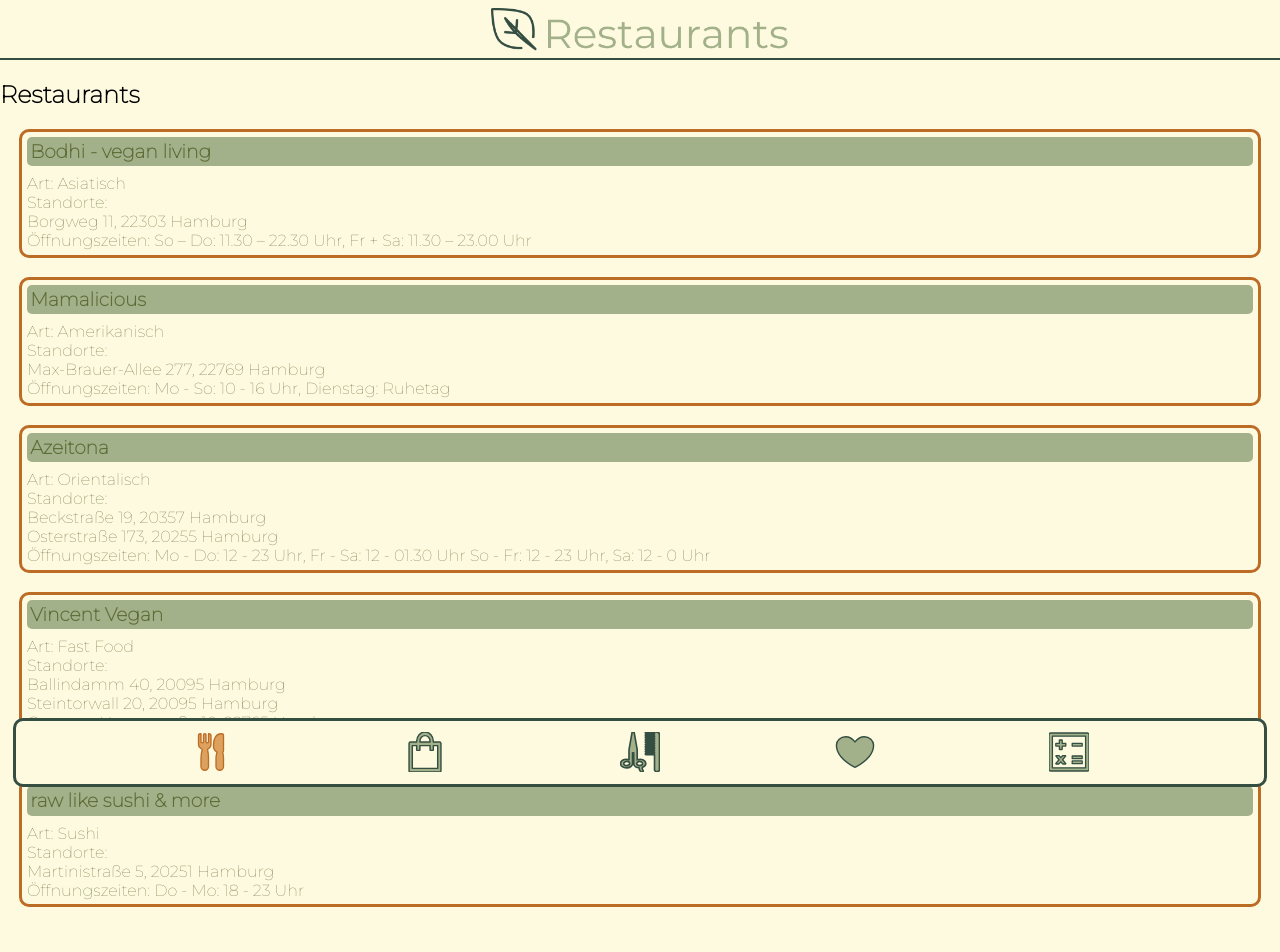
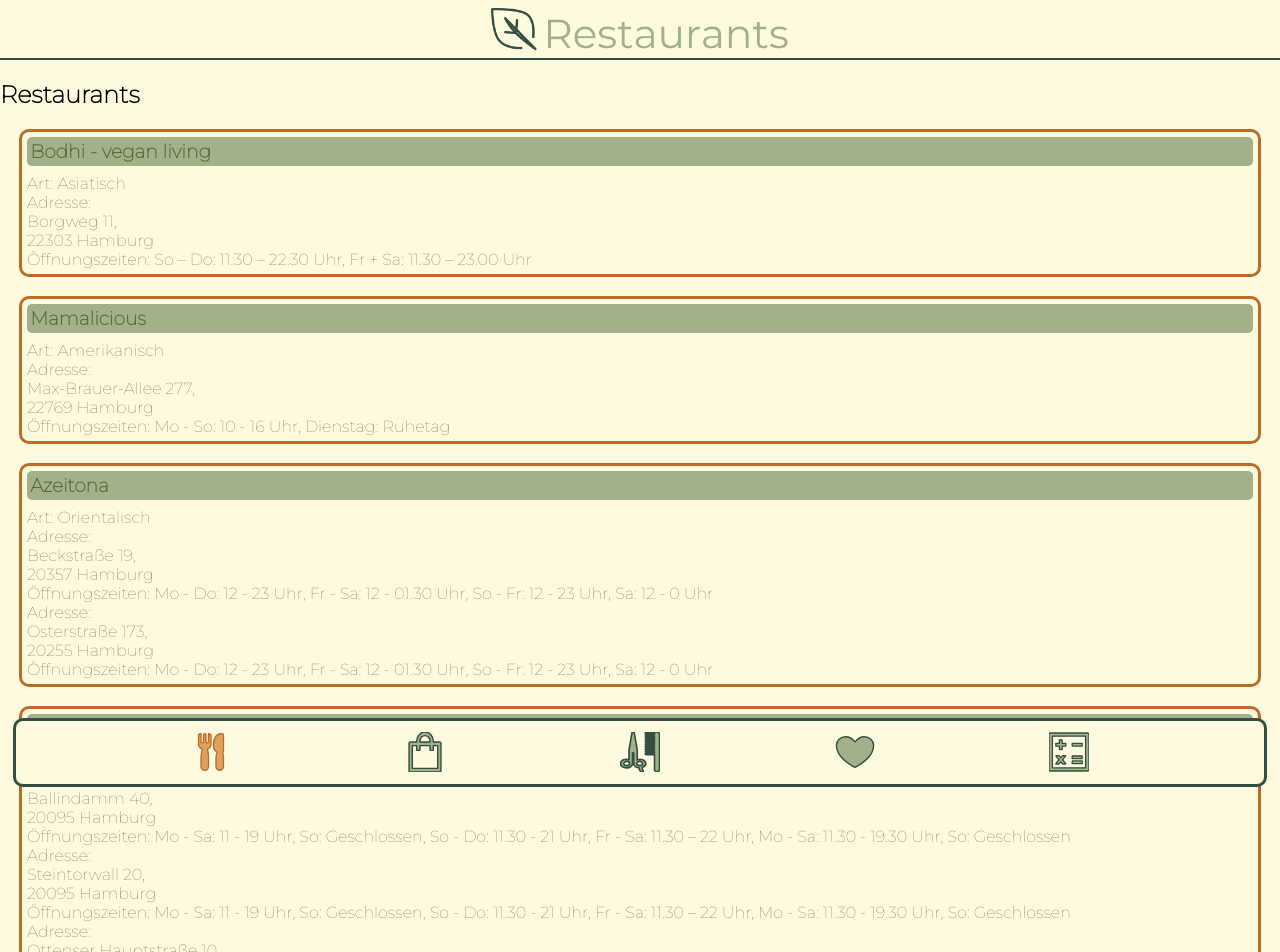
Before and after one commit to danielab93/capstone-project, a React (Vite) app: page /restaurants in a window 1280 px wide. Shown: the top 952 px of the page. Built offline with nearby package versions, Linux system fonts and the light colour scheme.

Commit message:
added hours to addresses

```diff
--- a/src/components/BasicCards.jsx
+++ b/src/components/InformationCards.jsx
@@ -1,22 +1,38 @@
 import styled from "styled-components";
 import { restaurants } from "../library/data";
 
-function BasicCards({ name, type, address, hours }) {
+function BasicCards({
+  name,
+  type,
+  address,
+  hours,
+  phone,
+  email,
+  website,
+  image,
+}) {
+  const separateHours = hours.map((singleHour) => {
+    return <>{singleHour}</>;
+  });
+
   const fullAddress = address.map((singleAddress) => {
     return (
       <>
-        {singleAddress.strasse} {singleAddress.hausnummer}
-        {", "}
-        {singleAddress.plz} {singleAddress.ort} <br />
+        <ul>
+          <li>
+            Adresse: <br />
+            {singleAddress.strasse} {singleAddress.hausnummer}
+            {", "}
+          </li>
+          <li>
+            {" "}
+            {singleAddress.plz} {singleAddress.ort}{" "}
+          </li>
+          <li>Öffnungszeiten: {separateHours}</li>
+        </ul>
       </>
     );
   });
-
-  /* const separateHours = hours.map((singleHour) => {
-    return <>{singleHour}</>;
-  });
-
-  console.log(separateHours); */
 
   return (
     <>
@@ -24,12 +40,8 @@ function BasicCards({ name, type, address, hours }) {
         <CardHeadline>{name}</CardHeadline>
         <ul>
           <li>Art: {type}</li>
-          <li>
-            Standorte: <br />
-            {fullAddress}
-          </li>
-          <li>Öffnungszeiten: {hours}</li>
         </ul>
+        <section>{fullAddress}</section>
       </CardContainer>
     </>
   );
--- a/src/library/data.js
+++ b/src/library/data.js
@@ -12,8 +12,8 @@ const restaurants = [
     adresse: [
       { strasse: "Borgweg", hausnummer: "11", plz: "22303", ort: "Hamburg" },
     ],
-    zeiten: "So – Do: 11.30 – 22.30 Uhr, Fr + Sa: 11.30 – 23.00 Uhr ",
-    telefon: "040 27880368",
+    zeiten: ["So – Do: 11.30 – 22.30 Uhr, Fr + Sa: 11.30 – 23.00 Uhr "],
+    telefon: ["040 27880368"],
     email: "service@bodhihamburg.de",
     website: "https://www.bodhihamburg.de/",
     image: bodhi,
@@ -30,8 +30,8 @@ const restaurants = [
         ort: "Hamburg",
       },
     ],
-    zeiten: "Mo - So: 10 - 16 Uhr, Dienstag: Ruhetag ",
-    telefon: "040 37026944",
+    zeiten: ["Mo - So: 10 - 16 Uhr, Dienstag: Ruhetag "],
+    telefon: ["040 37026944"],
     email: "mama@mamaknows.de",
     website: "https://mamaknows.de/",
     image: mamalicious,
@@ -50,10 +50,10 @@ const restaurants = [
       },
     ],
     zeiten: [
-      "Mo - Do: 12 - 23 Uhr, Fr - Sa: 12 - 01.30 Uhr ",
+      "Mo - Do: 12 - 23 Uhr, Fr - Sa: 12 - 01.30 Uhr, ",
       "So - Fr: 12 - 23 Uhr, Sa: 12 - 0 Uhr ",
     ],
-    telefon: "040 18007371",
+    telefon: ["040 18007371", "040 53277020"],
     email: "",
     website: "https://azeitona.de/",
     image: azeitona,
@@ -78,9 +78,9 @@ const restaurants = [
       },
     ],
     zeiten: [
-      "Mo - Sa: 11 - 19 Uhr, So: Geschlossen ",
-      "So - Do: 11.30 - 21 Uhr, Fr - Sa: 11.30 – 22 Uhr ",
-      "Mo - Sa: 11.30 - 19.30 Uhr, So: Geschlossen ",
+      "Mo - Sa: 11 - 19 Uhr, So: Geschlossen, ",
+      "So - Do: 11.30 - 21 Uhr, Fr - Sa: 11.30 – 22 Uhr, ",
+      "Mo - Sa: 11.30 - 19.30 Uhr, So: Geschlossen",
     ],
     telefon: ["040 76753852", "040 30086531", "040 30377285"],
     email: "info@vincent-vegan.com",
@@ -99,8 +99,8 @@ const restaurants = [
         ort: "Hamburg",
       },
     ],
-    zeiten: "Do - Mo: 18 - 23 Uhr ",
-    telefon: "040 476731",
+    zeiten: ["Do - Mo: 18 - 23 Uhr "],
+    telefon: ["040 476731"],
     email: "more@raw-like-sushi.de",
     website: "https://www.raw-like-sushi.de/",
     image: rawlikesushi,
--- a/src/pages/Restaurants.jsx
+++ b/src/pages/Restaurants.jsx
@@ -3,17 +3,21 @@ import Header from "../components/Header";
 import FooterNavbar from "../components/FooterNavbar";
 import restaurantheader from "../images/Restaurants.png";
 import { Routes, Route, NavLink, Link } from "react-router-dom";
-import BasicCards from "../components/BasicCards";
+import InformationCards from "../components/InformationCards";
 import { restaurants } from "../library/data.js";
 
 function Restaurants() {
   const restaurantCards = restaurants.map((restaurant) => (
-    <BasicCards
+    <InformationCards
       key={restaurant.id}
       name={restaurant.name}
       type={restaurant.art}
       address={restaurant.adresse}
       hours={restaurant.zeiten}
+      phone={restaurant.telefon}
+      email={restaurant.email}
+      website={restaurant.website}
+      image={restaurant.image}
     />
   ));
   return (
@@ -30,6 +34,7 @@ function Restaurants() {
 
 export default Restaurants;
 
+// this styling needs to be moved to InformationCards
 const OuterCardContainer = styled.div`
   margin-bottom: 6.2rem;
 `;
```
